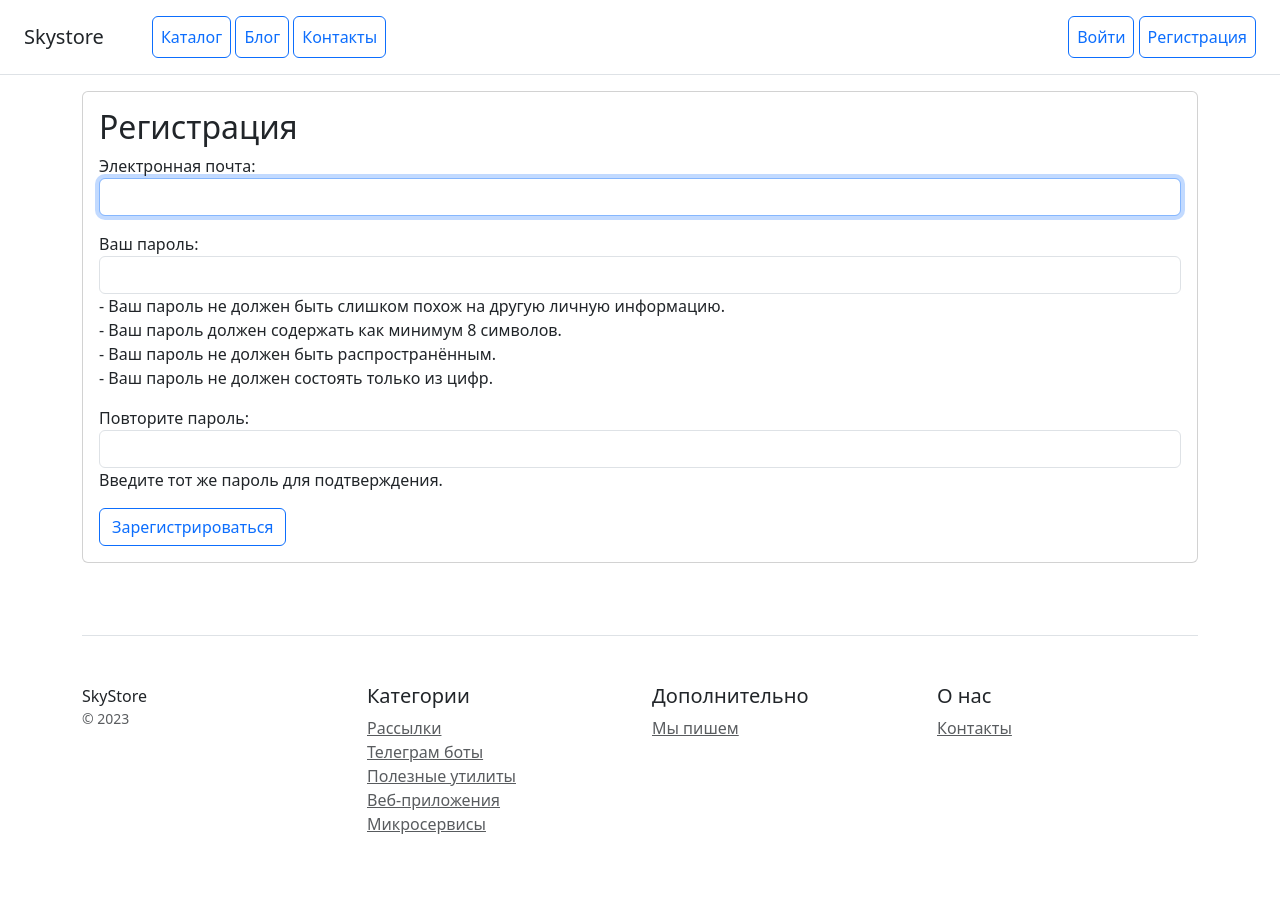
After one commit to kirillbarkhatov/online_store_2, a Django app: page /user/register/ in a window 1280 px wide. The commit adds this page. Run offline with Django 5.2, Linux system fonts and the light colour scheme; some libraries are stand-ins or nearby versions.

Commit message:
формы регистрации и входа

```diff
--- a/catalog/templates/catalog/includes/inc_menu.html
+++ b/catalog/templates/catalog/includes/inc_menu.html
@@ -1,8 +1,22 @@
 <div class="d-flex flex-column flex-md-row align-items-center p-3 px-md-4 mb-3 bg-white border-bottom box-shadow">
     <h5 class="my-0 mr-md-auto font-weight-normal">Skystore</h5>
     <nav class="ms-5">
-        <a class="p-2 btn btn-outline-primary" href="/">Каталог</a>
-        <a class="p-2 btn btn-outline-primary" href="/blog/">Блог</a>
-        <a class="p-2 btn btn-outline-primary" href="/contacts/">Контакты</a>
+
+            <a class="p-2 btn btn-outline-primary" href="/">Каталог</a>
+            <a class="p-2 btn btn-outline-primary" href="/blog/">Блог</a>
+            <a class="p-2 btn btn-outline-primary" href="/contacts/">Контакты</a>
+
+
     </nav>
+    <div class="ms-auto">
+            {% if user.is_authenticated %}
+            <form method="post" action="{% url 'users:logout' %}">
+                {% csrf_token %}
+                <button type="submit" class="p-2 btn btn-outline-primary">Выйти</button>
+            </form>
+            {% else %}
+            <a class="p-2 btn btn-outline-primary" href="{% url 'users:login' %}">Войти</a>
+            <a class="p-2 btn btn-outline-primary" href="{% url 'users:register' %}">Регистрация</a>
+            {% endif %}
+        </div>
 </div>
--- a/config/settings.py
+++ b/config/settings.py
@@ -13,7 +13,7 @@ https://docs.djangoproject.com/en/5.1/ref/settings/
 import os
 from pathlib import Path
 
-from django.conf.global_settings import DEFAULT_FROM_EMAIL, SERVER_EMAIL
+from django.conf.global_settings import DEFAULT_FROM_EMAIL, SERVER_EMAIL, LOGIN_REDIRECT_URL, LOGOUT_REDIRECT_URL
 from dotenv import load_dotenv
 
 
@@ -155,3 +155,6 @@ MEDIA_ROOT = os.path.join(BASE_DIR, "media")
 DEFAULT_AUTO_FIELD = "django.db.models.BigAutoField"
 
 AUTH_USER_MODEL = 'users.CustomUser'
+
+LOGIN_REDIRECT_URL = "catalog:product_list"
+LOGOUT_REDIRECT_URL = "catalog:product_list"
--- a/config/urls.py
+++ b/config/urls.py
@@ -22,4 +22,5 @@ urlpatterns = [
     path("admin/", admin.site.urls),
     path("", include("catalog.urls", namespace="catalog")),
     path("blog/", include("blog.urls", namespace="blog")),
+    path("user/", include("users.urls", namespace="user")),
 ]
--- /dev/null
+++ b/users/forms.py
@@ -0,0 +1,28 @@
+from django import forms
+from django.contrib.auth.forms import UserCreationForm
+from .models import CustomUser
+from catalog.forms import StyleFormMixin
+
+class CustomUserCreationForm(StyleFormMixin, UserCreationForm):
+    """Кастомная форма для создания пользователя"""
+
+    # password1 = forms.CharField(
+    #     label="Ваш пароль",)
+
+    class Meta:
+        model = CustomUser
+        fields = ("email", "password1", "password2")
+
+    def __init__(self, *args, **kwargs):
+        super().__init__(*args, **kwargs)
+        self.fields['password1'].label = "Ваш пароль"  # Меняем label для password1
+        self.fields['password2'].label = "Повторите пароль"  # Меняем label для password2
+
+        self.fields['password1'].help_text = (
+                    "- Ваш пароль не должен быть слишком похож на другую личную информацию.<br>"
+                    "- Ваш пароль должен содержать как минимум 8 символов.<br>"
+                    "- Ваш пароль не должен быть распространённым.<br>"
+                    "- Ваш пароль не должен состоять только из цифр."
+                )
+
+        self.fields['password2'].help_text = "Введите тот же пароль для подтверждения."
--- a/users/models.py
+++ b/users/models.py
@@ -15,5 +15,10 @@ class CustomUser(AbstractUser):
     USERNAME_FIELD = "email"
     REQUIRED_FIELDS = []
 
+
     def __str__(self):
         return self.email
+
+    class Meta:
+        verbose_name = "Пользователь"
+        verbose_name_plural = "Пользователи"
--- /dev/null
+++ b/users/templates/registration/register.html
@@ -0,0 +1,34 @@
+<!-- register.html -->
+
+
+{% extends "catalog/base.html" %}
+{% block title %}Регистрация{% endblock %}
+
+{% block content %}
+
+
+<div class="container">
+    <div class="row text-start">
+
+
+        <div class="col-12">
+            <div class="card mb-4 box-shadow">
+
+                <div class="card-body">
+                    <h2>Регистрация</h2>
+                    <form method="post">
+                        {% csrf_token %}
+                        {{ form.as_p }}
+                        <button type="submit" class="btn btn-outline-primary">Зарегистрироваться</button>
+                    </form>
+
+
+                </div>
+            </div>
+        </div>
+
+
+    </div>
+</div>
+
+{% endblock %}
--- /dev/null
+++ b/users/urls.py
@@ -0,0 +1,19 @@
+from django.conf import settings
+from django.conf.urls.static import static
+from django.urls import path
+from django.contrib.auth.views import LoginView, LogoutView
+
+from users.apps import UsersConfig
+
+from . import views
+
+app_name = UsersConfig.name
+
+urlpatterns = [
+    path("login/", LoginView.as_view(), name="login"),
+    path("logout/", LogoutView.as_view(next_page="catalog:product_list"), name="logout"),
+    path("register/", views.RegisterView.as_view(), name="register"),
+
+]
+if settings.DEBUG:
+    urlpatterns += static(settings.MEDIA_URL, document_root=settings.MEDIA_ROOT)
--- a/users/views.py
+++ b/users/views.py
@@ -1,7 +1,8 @@
-from django.contrib.auth.models import AbstractUser
-from django.db import models
+from django.urls import reverse_lazy
+from django.views.generic.edit import CreateView
+from .forms import CustomUserCreationForm
 
-class CustomUser(AbstractUser):
-    """Кастомная модель пользователя"""
 
-    email =
+class RegisterView(CreateView):
+    form_class = CustomUserCreationForm
+    template_name = "registration/register.html"
```
Also changed, not shown: users/templates/registration/logged_out.html (added, +8 -0 lines), users/templates/registration/login.html (added, +32 -0 lines).
